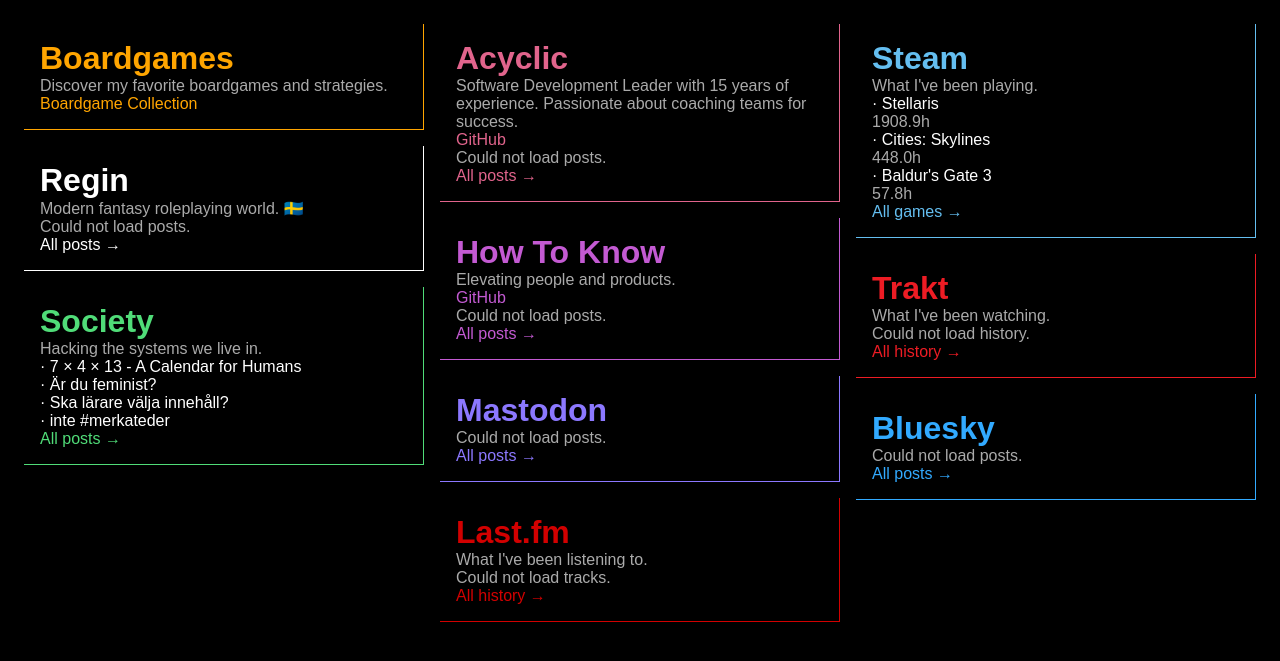
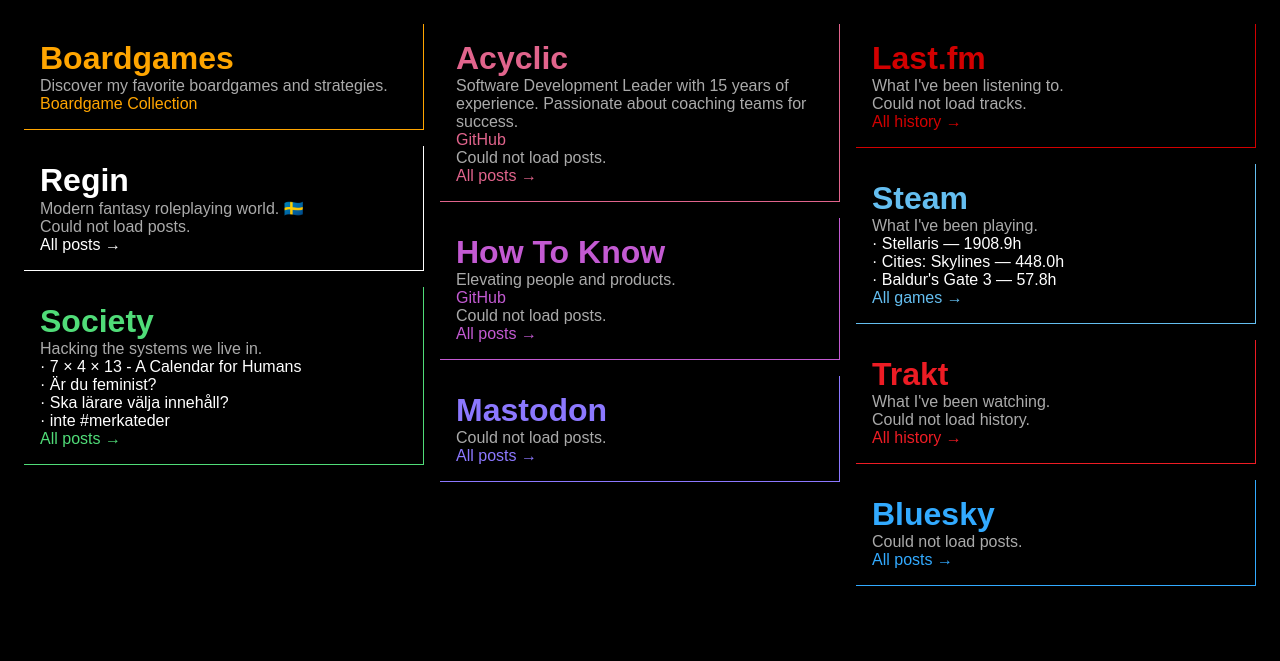
Before and after one commit to paven/paven.github.com, a Jekyll site: the page built from index.html, in a window 1280 px wide. Shown: the top 661 px of the page. Built offline with Jekyll 4.4.1, drawn with Linux system fonts in a browser that asks for light colours.

Commit message:
Include Steam hours inside link text

```diff
--- a/index.html
+++ b/index.html
@@ -151,7 +151,7 @@
     <p>What I've been playing.</p>
     <div class="posts">
     {% for game in site.data.steam_games %}
-    <a href="{{ game.url }}">{{ game.name }}</a> <span style="color:#aaa">{{ game.hours }}h</span><br/>
+    <a href="{{ game.url }}">{{ game.name }} — {{ game.hours }}h</a>
     {% endfor %}
     </div>
     <a href="https://steamcommunity.com/profiles/76561198031322043/games/">All games &rarr;</a>
```
